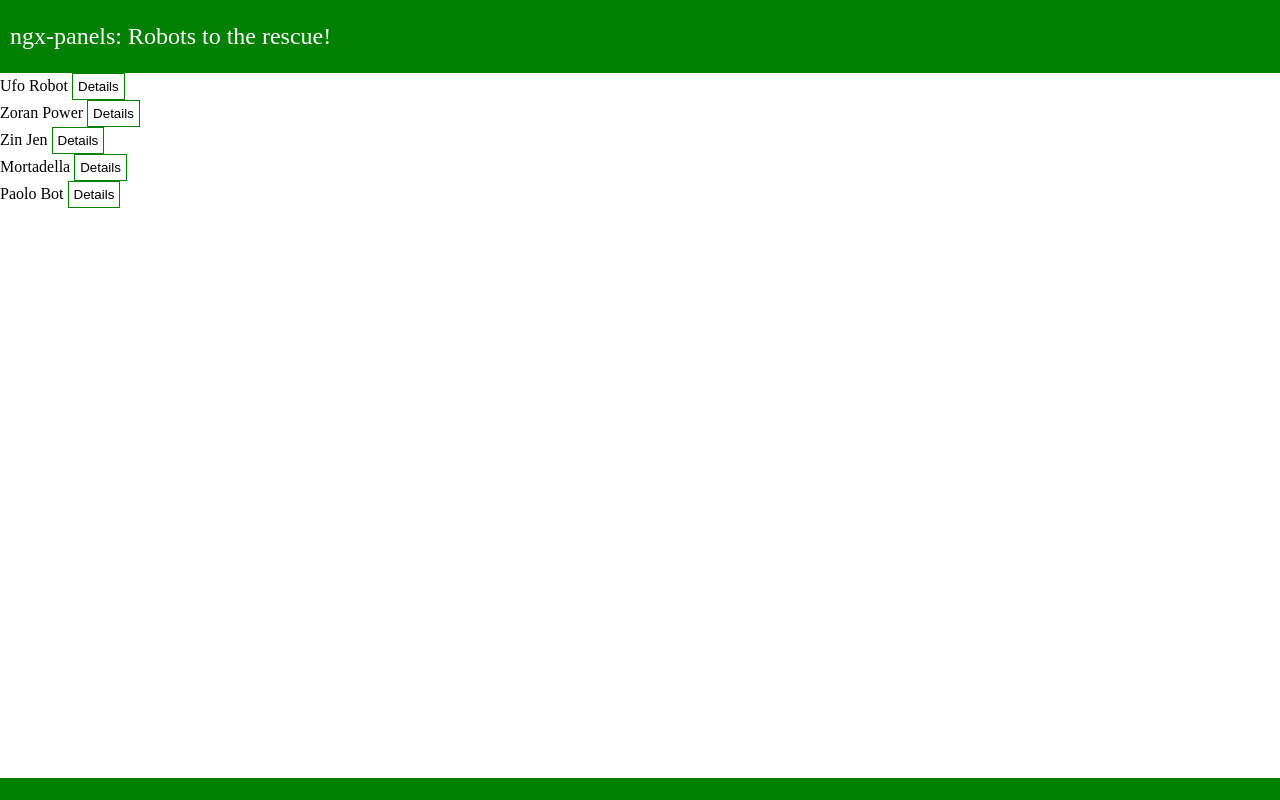
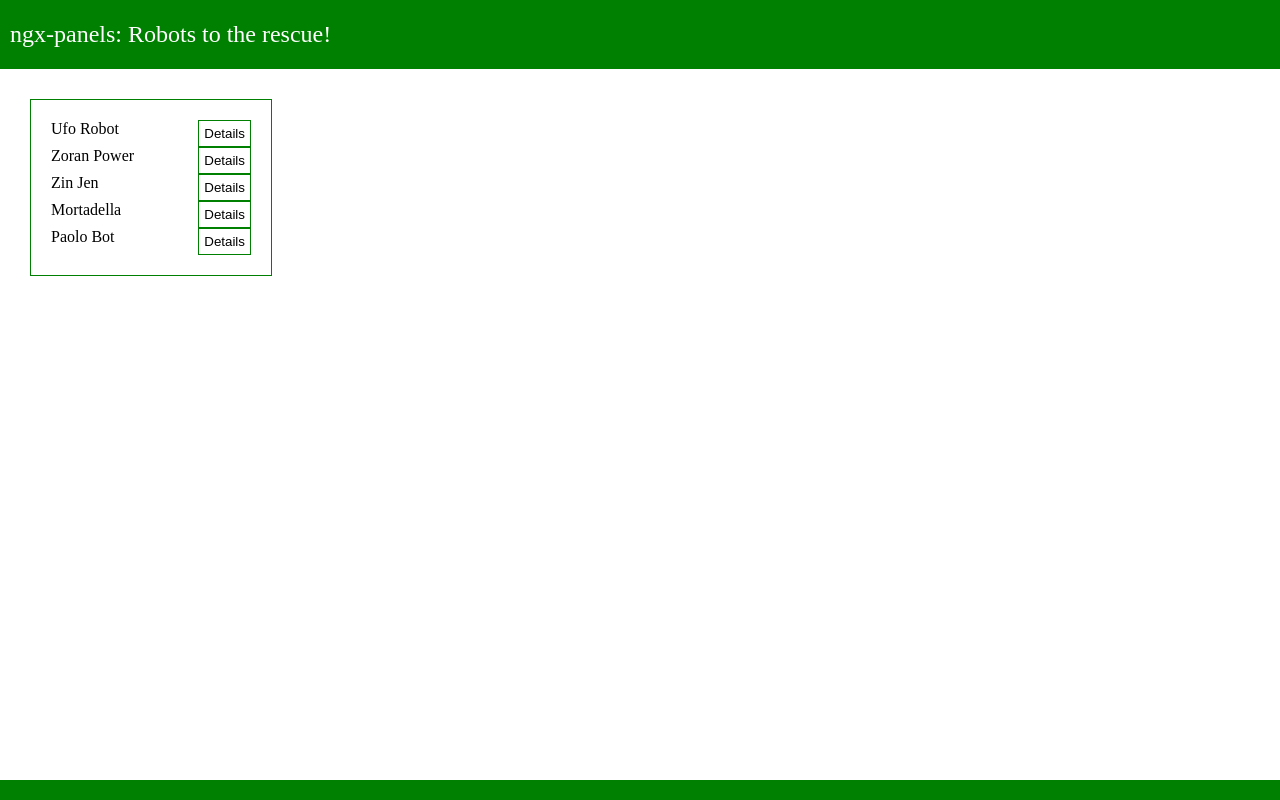
Before and after one commit to verizonconnect/ngx-panels, an Angular app: page / in a window 1280 px wide. Built offline with nearby package versions, Linux system fonts and the light colour scheme.

Commit message:
Fixing style

```diff
--- a/src/app/app.component.scss
+++ b/src/app/app.component.scss
@@ -7,6 +7,7 @@
   }
   &__body {
     height: 100%;
+    padding: 30px;
   }
   &__navbar {
     display: flex;
@@ -26,7 +27,16 @@
     border: 1px solid green;
   }
   &__robot-list{
-
+      border: 1px solid green;
+      padding: 20px;
+      width: 200px;
+      display: flex;
+      flex-direction: column;
+  }
+  &__robot{
+      display: flex;
+      flex-direction: row;
+      justify-content: space-between;
   }
   &__footer {
     height: 25px;
```
